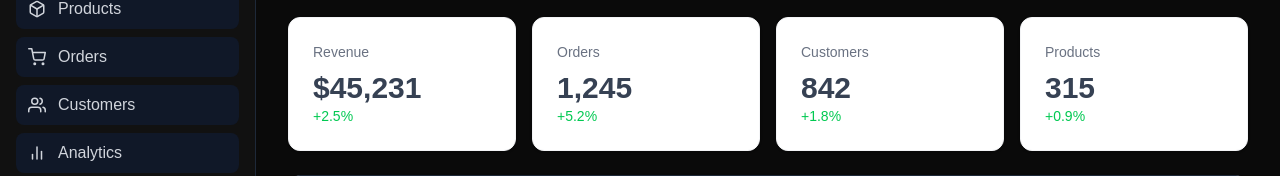
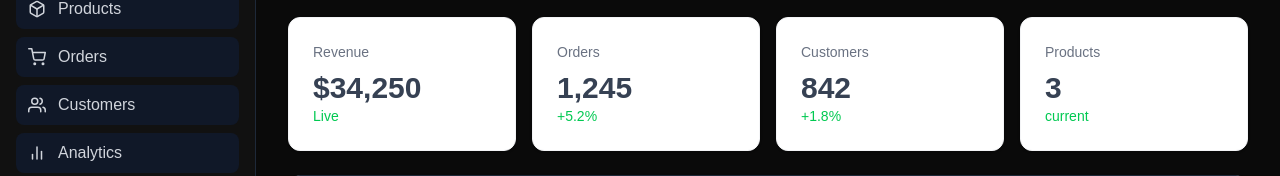
Before and after one commit to kenny-4111/shopadmin, a Next.js app: page /dashboard in a window 1280 px wide. Shown: the part 139-315 px from the top of the page. Built offline with nearby package versions, Linux system fonts and the light colour scheme.

Commit message:
Just a little update

```diff
--- a/app/(admin)/dashboard/page.tsx
+++ b/app/(admin)/dashboard/page.tsx
@@ -1,12 +1,29 @@
+"use client";
+
+import { useEffect, useState } from "react";
+import { Product } from "@/types/product";
+import { initialProducts } from "@/data/products";
 import StatsGrid from "@/components/dashboard/StatsGrid";
 import SalesChart from "@/components/charts/SalesCharts";
 import RecentOrdersTable from "@/components/tables/RecentOrdersTable";
 
 export default function DashboardPage() {
+  const [products, setProducts] = useState<Product[]>(initialProducts);
+
+  useEffect(() => {
+    const storedProducts = localStorage.getItem("products");
+
+    if (storedProducts) {
+      setProducts(JSON.parse(storedProducts));
+    }
+  }, []);
+
   return (
     <div className="space-y-6">
       <h1 className="text-2xl font-bold sm:text-3xl">Dashboard Overview</h1>
-      <StatsGrid />
+
+      <StatsGrid products={products} />
+
       <SalesChart />
       <RecentOrdersTable />
     </div>
--- a/components/dashboard/StatsGrid.tsx
+++ b/components/dashboard/StatsGrid.tsx
@@ -1,12 +1,29 @@
 import StatsCard from "./StatsCard";
+import { Product } from "@/types/product";
 
-export default function StatsGrid() {
+interface StatsGridProps {
+  products: Product[];
+}
+
+export default function StatsGrid({ products }: StatsGridProps) {
+  const inventoryValue = products.reduce(
+    (total, product) => total + product.price * product.stock,
+    0,
+  );
   return (
     <div className="grid gap-4 sm:grid-cols-2 xl:grid-cols-4">
-      <StatsCard title="Revenue" value="$45,231" change="+2.5%" />
+      <StatsCard
+        title="Revenue"
+        value={`$${inventoryValue.toLocaleString()}`}
+        change="Live"
+      />
       <StatsCard title="Orders" value="1,245" change="+5.2%" />
       <StatsCard title="Customers" value="842" change="+1.8%" />
-      <StatsCard title="Products" value="315" change="+0.9%" />
+      <StatsCard
+        title="Products"
+        value={String(products.length)}
+        change="current"
+      />
     </div>
   );
 }
--- /dev/null
+++ b/utils/calculatePercentageChange.ts
@@ -0,0 +1,10 @@
+export function calculatePercentageChange(previous: number, current: number) {
+  if (previous === 0) {
+    return current === 0 ? "0%" : "+100%";
+  }
+
+  const percentage = ((current - previous) / previous) * 100;
+  const sign = percentage >= 0 ? "+" : "";
+
+  return `${sign}${percentage.toFixed(1)}%`;
+}
```
